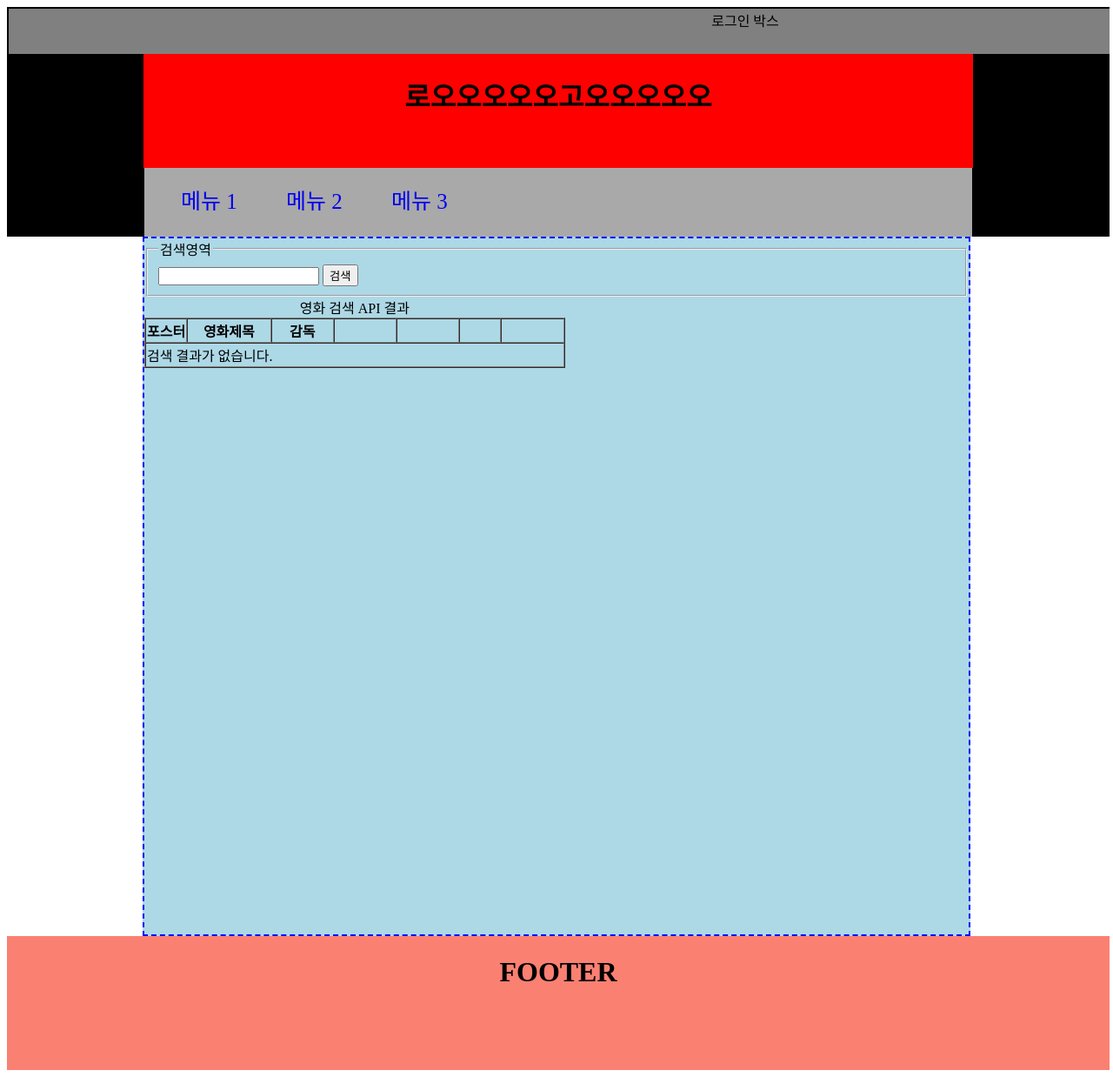
After one commit to elraine1/movieplanet, a PHP site: page /naver_movie.php in a window 1280 px wide. The commit adds this page. Shown: the whole page at 87% size. Run offline with PHP 8.4, Linux system fonts and the light colour scheme.

Commit message:
form design

```diff
--- /dev/null
+++ b/html/naver_movie.php
@@ -0,0 +1,159 @@
+<!DOCTYPE html>
+<html>
+<head>
+<meta http-equiv="Content-Type" content="text/html; charset=utf-8">
+<style type="text/css">
+
+	#header{
+		width: 100%;
+		height: 260px;
+		border: 2px solid black;
+		background-color: black;
+	}
+
+	#login_box{
+		width: 100%;
+		height: 50px;
+		float: center;
+		border: 1px solid gray;
+		background-color: gray;
+		text-align: right;
+	}
+
+	#login{
+		padding-right:30%;
+	}
+
+
+	#logo{
+		width: 75%;
+		height: 125px;
+		margin: 0 auto;
+		float: center;
+		border: 3px solid red;
+		background-color: red;
+		text-align: center;
+	}
+
+
+	#menu_box{
+		width: 75%;
+		height: 75px;
+		float: center;
+		margin: 0 auto;
+		border: 2px solid darkgray;
+		background-color: darkgray;
+	}
+
+	li{
+		display:inline;
+		text-decoration: none;
+		padding-right: 50px;
+		font-size: 25px;
+	}
+
+	a{
+		text-decoration: none;
+	}
+
+
+	#content_wrap{
+		width: 75%;
+		height: 800px;
+		margin: 0 auto;
+		border: 2px dashed blue;
+		background-color: lightblue;
+	}
+
+	#footer{
+		width: 100%;
+		height: 150px;
+		border: 2px dotted salmon;
+		background-color: salmon;
+		text-align: center;
+	}
+
+</style>
+
+<script language="javascript" src="/jquery/jquery-1.11.2.js"></script>
+<script language="javascript" src="/jquery/jquery-ui.js"></script>
+
+<script>
+	// JAVASCRIPT 영역
+</script>
+
+</head>
+<body>
+
+
+	<div id="header">
+		<div id="login_box">
+			<span id="login">로그인 박스</span>
+		</div>
+		<div id="logo">
+			<h1>로오오오오오고오오오오오</h1>
+		</div>
+		<div id="menu_box">
+			<ul id="menu">
+				<li><a href="#"> 메뉴 1 </a></li>
+				<li><a href="#"> 메뉴 2 </a></li>
+				<li><a href="#"> 메뉴 3 </a></li>
+			</ul>
+		</div>
+	</div>
+
+	<div id="content_wrap">
+		        <div class="search_book">
+        <fieldset class="srch">
+                <legend>검색영역</legend>
+                <input type="text" name="query" id="query" accesskey="s" title="검색어" class="keyword" value="">
+                <input type="button" id="search" name="search" alt="검색" value="검색" />
+        </fieldset>
+
+        <table cellspacing="0" border="1" summary="책검색 API 결과" class="tbl_type">
+        <caption>영화 검색 API 결과</caption>
+                <colgroup>
+                        <col width="10%">
+                        <col width="20%">
+                        <col width="15%">
+                        <col width="15%">
+                        <col width="15%">
+                        <col width="10%">
+                        <col width="15%">
+                </colgroup>
+                <thead>
+                        <tr>
+                        <th scope="col">포스터</th>
+                        <th scope="col">영화제목</th>
+                        <th scope="col">감독</th>
+                        <th scope="col"></th>
+                        <th scope="col"></th>
+                        <th scope="col"></th>
+                        <th scope="col"></th>
+                        </tr>
+                </thead>
+                <tbody id="list">
+                        <tr class="__oldlist" style="">
+                                <td colspan="7">검색 결과가 없습니다.</td>
+                        </tr>
+                        <tr class="__template" style="display: none">
+                                <td><img src="##"  width="50px" height="70px" /></td>
+                                <td>##</td>
+                                <td>##</td>
+                                <td>##</td>
+                                <td>##</td>
+                                <td>##</td>
+                                <td>##</td>
+                        </tr>
+                </tbody>
+        </table>
+        </div>
+
+	</div>
+
+	<div id="footer">
+		<h1>FOOTER</h1>
+	</div>
+
+</body>
+</html>
```
Also changed, not shown: html/index.php (+109 -67 lines), html/movie_proxy.php (+3 -21 lines), html/image/no_img.png (added).
